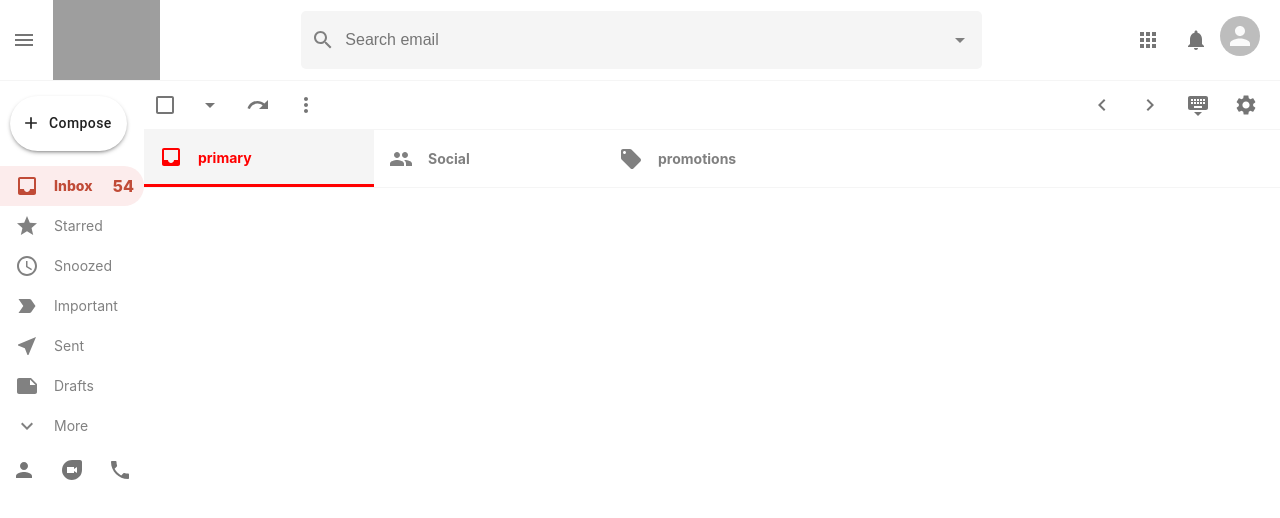
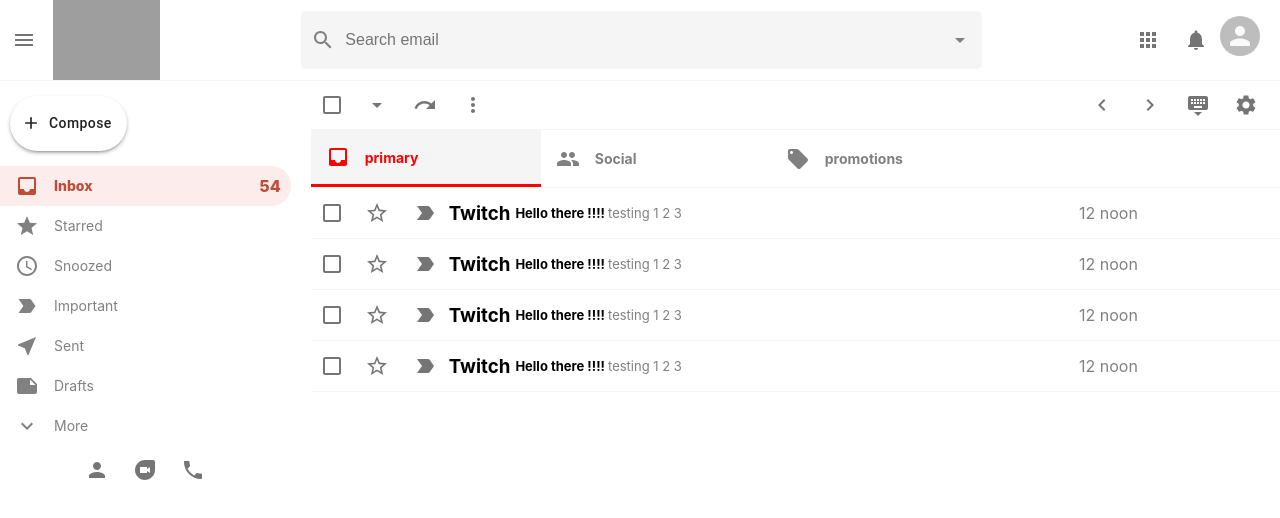
Before and after one commit to jmuema/gmail-clone, a React (Create React App) app: page / in a window 1280 px wide. Shown: the top 518 px of the page. Built offline with nearby package versions, Linux system fonts and the light colour scheme; grey boxes are pictures that could not be loaded.

Commit message:
modified the email rows

```diff
--- a/src/EmailList.js
+++ b/src/EmailList.js
@@ -12,6 +12,7 @@
 import InboxIcon from '@material-ui/icons/Inbox';
 import PeopleIcon from '@material-ui/icons/People';
 import LocalOfferIcon from '@material-ui/icons/LocalOffer';
+import EmailRow from './EmailRow';
 
 
 function EmailList() {
@@ -53,6 +54,30 @@
 
 
             </div>
+            <div className="emailList__list">
+                <EmailRow
+                title="Twitch"
+                subject="Hello there !!!!"
+                description="testing 1 2 3 "
+                time="12 noon"
+                />
+                   <EmailRow
+                title="Twitch"
+                subject="Hello there !!!!"
+                description="testing 1 2 3"
+                time="12 noon"
+                />   <EmailRow
+                title="Twitch"
+                subject="Hello there !!!!"
+                description="testing 1 2 3"
+                time="12 noon"
+                />   <EmailRow
+                title="Twitch"
+                subject="Hello there !!!!"
+                description="testing 1 2 3"
+                time="12 noon"
+                />
+            </div>
 
         </div>
     )
--- /dev/null
+++ b/src/EmailRow.css
@@ -0,0 +1,39 @@
+.emailRow{
+    display: flex;
+    align-items: center;
+    height: 50px;
+    border-bottom: 1px solid whitesmoke;
+    cursor: pointer;
+    z-index: 999;
+}
+.emailRow:hover {
+    border-top: 1px solid whitesmoke;
+    box-shadow: 0px 4px 4px -2px rgba(0,0,0,0.24);
+}
+.emailRow__options {
+    display: flex;
+}
+.emailRow__message {
+    display: flex;
+    flex: 0.8;
+    align-items: center;
+    font-size: 13px;
+}
+.emailRow__message > h4 {
+    width: 400px;
+    white-space: nowrap;
+    overflow: hidden;
+    text-overflow: ellipsis;
+    padding-left: 5px;
+    padding-right: 5px;
+}
+.emailRow__time{
+    padding-right: 15px;
+    font-size: 9px;
+    font-weight: bold;
+
+}
+.emailRow__description {
+    font-weight: 400;
+    color: gray;
+}
--- /dev/null
+++ b/src/EmailRow.js
@@ -0,0 +1,36 @@
+import React from 'react';
+import './EmailRow.css';
+import { IconButton, Checkbox } from "@material-ui/core";
+import StarBorderOutlinedIcon from '@material-ui/icons/StarBorderOutlined';
+import LabelImportantOutlinedIcon from '@material-ui/icons/LabelImportantOutlined';
+import { useHistory } from "react-router-dom";
+
+
+function EmailRow({id, title, subject, description, time }) {
+    const history = useHistory();
+    return (
+        <div onClick={() => history.push("/mail")}  className="emailRow">
+            <div className="emailRow__options">
+                <Checkbox/>
+                <IconButton>
+                    <StarBorderOutlinedIcon/>
+                </IconButton>
+                <IconButton>
+                    <LabelImportantOutlinedIcon/>
+                    </IconButton>
+            </div>
+            <div className="emailRow__title">
+                <h3>{title}</h3>
+
+            </div>
+            <div className="emailRow__message">
+    <h4>{subject} <span className="emailRow__description">{description}</span></h4>
+            </div>
+            <div className="emailRow__description">
+                {time}
+            </div>
+        </div>
+    )
+}
+
+export default EmailRow
--- a/src/Mail.js
+++ b/src/Mail.js
@@ -3,7 +3,7 @@
 function Mail() {
     return (
         <div className="mail">
-
+            <h1>wasss poppin</h1>
         </div>
     )
 }
--- a/src/Sidebar.css
+++ b/src/Sidebar.css
@@ -1,3 +1,8 @@
+.sidebar {
+    flex: 0.3;
+    max-width: 300px;
+    padding-right: 20px;
+}
 .sidebar__compose{
     margin-top: 15px !important;
     margin-left: 10px !important;
```
Also changed, not shown: 1 other file (tests, documents, lock files or other folders).
